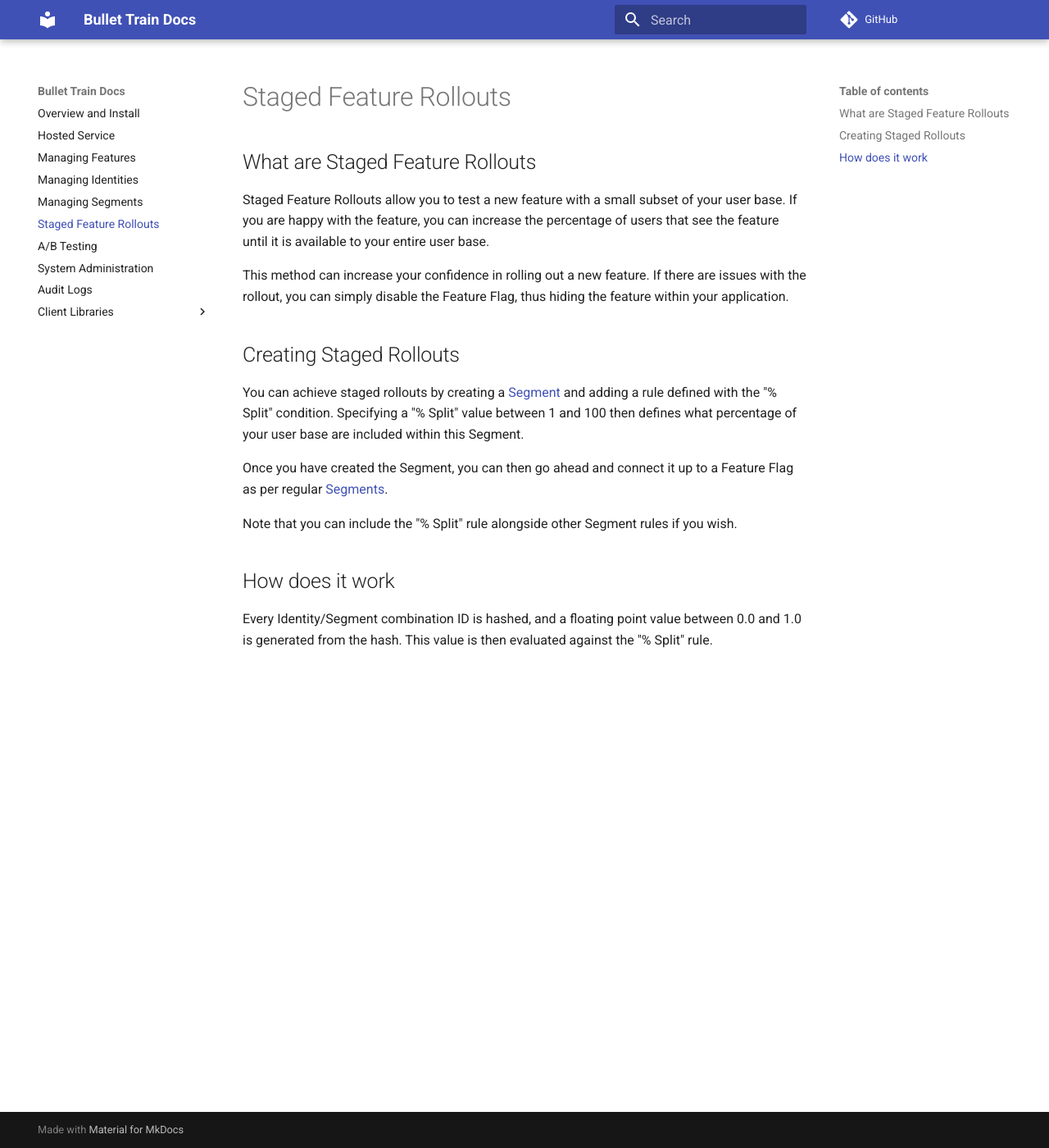
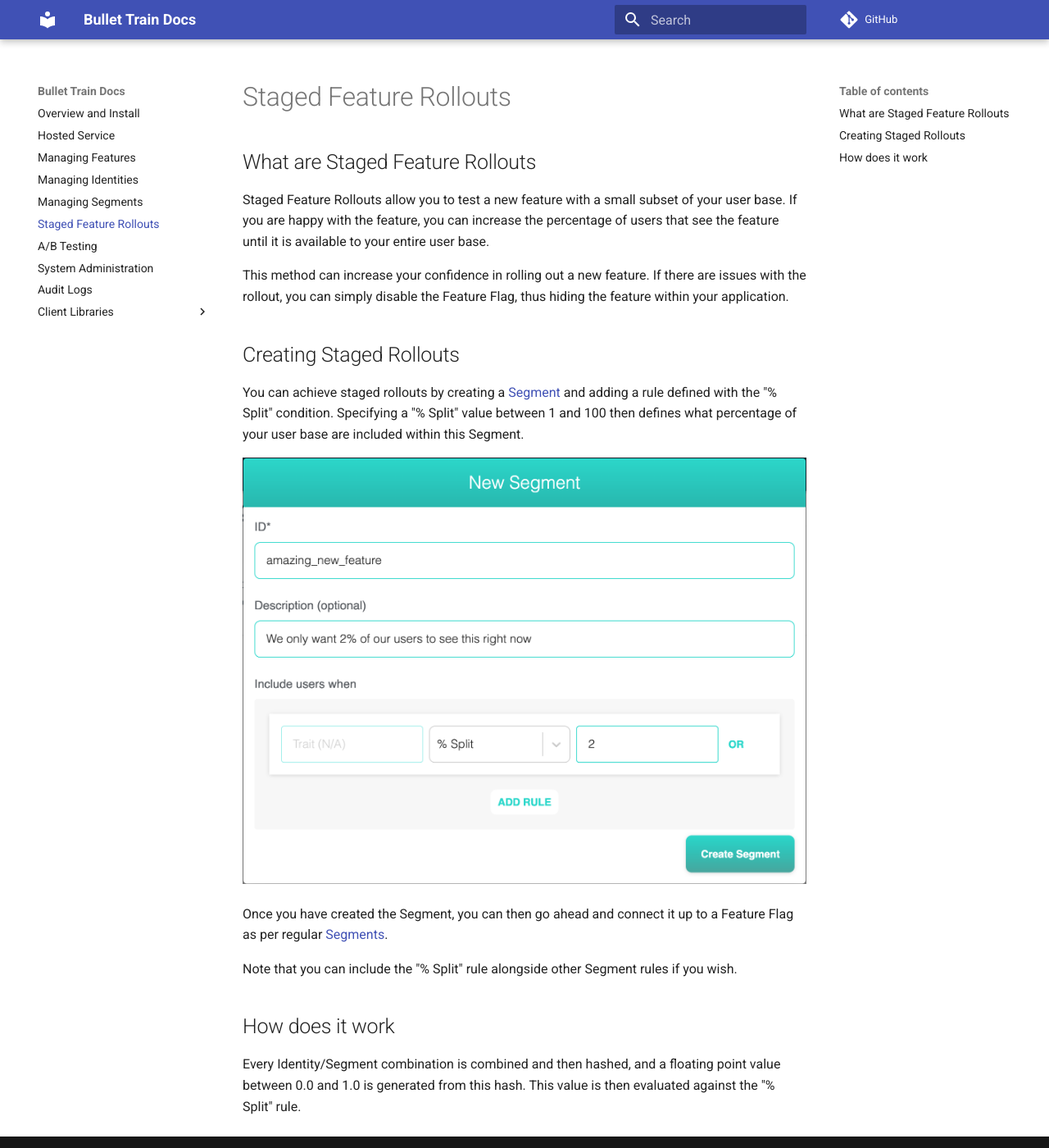
Before and after one commit to Flagsmith/flagsmith-docs, an MkDocs documentation site: the page built from docs/staged-feature-rollouts.md, in a window 1280 px wide and 1400 px high. Shown: the whole window at 82% size. Built offline with MkDocs 1.6.1 and Material for MkDocs 9.7.7, drawn with Linux system fonts in a browser that asks for light colours; comment, search, counter and statistics services are not loaded.

Commit message:
Added some more images

```diff
--- a/docs/staged-feature-rollouts.md
+++ b/docs/staged-feature-rollouts.md
@@ -12,10 +12,12 @@ This method can increase your confidence in rolling out a new feature. If there
 
 You can achieve staged rollouts by creating a [Segment](/managing-segments) and adding a rule defined with the "% Split" condition. Specifying a "% Split" value between 1 and 100 then defines what percentage of your user base are included within this Segment.
 
+<img src="/images/percent-rollout.png"/>
+
 Once you have created the Segment, you can then go ahead and connect it up to a Feature Flag as per regular [Segments](/managing-segments).
 
 Note that you can include the "% Split" rule alongside other Segment rules if you wish.
 
 ## How does it work
 
-Every Identity/Segment combination ID is hashed, and a floating point value between 0.0 and 1.0 is generated from the hash. This value is then evaluated against the "% Split" rule.
+Every Identity/Segment combination is combined and then hashed, and a floating point value between 0.0 and 1.0 is generated from this hash. This value is then evaluated against the "% Split" rule.
```
Also changed, not shown: README.md (+3 -3 lines), docs/managing-identities.md (+3 -0 lines), docs/images/identity-details.png (added), docs/images/percent-rollout.png (added).
